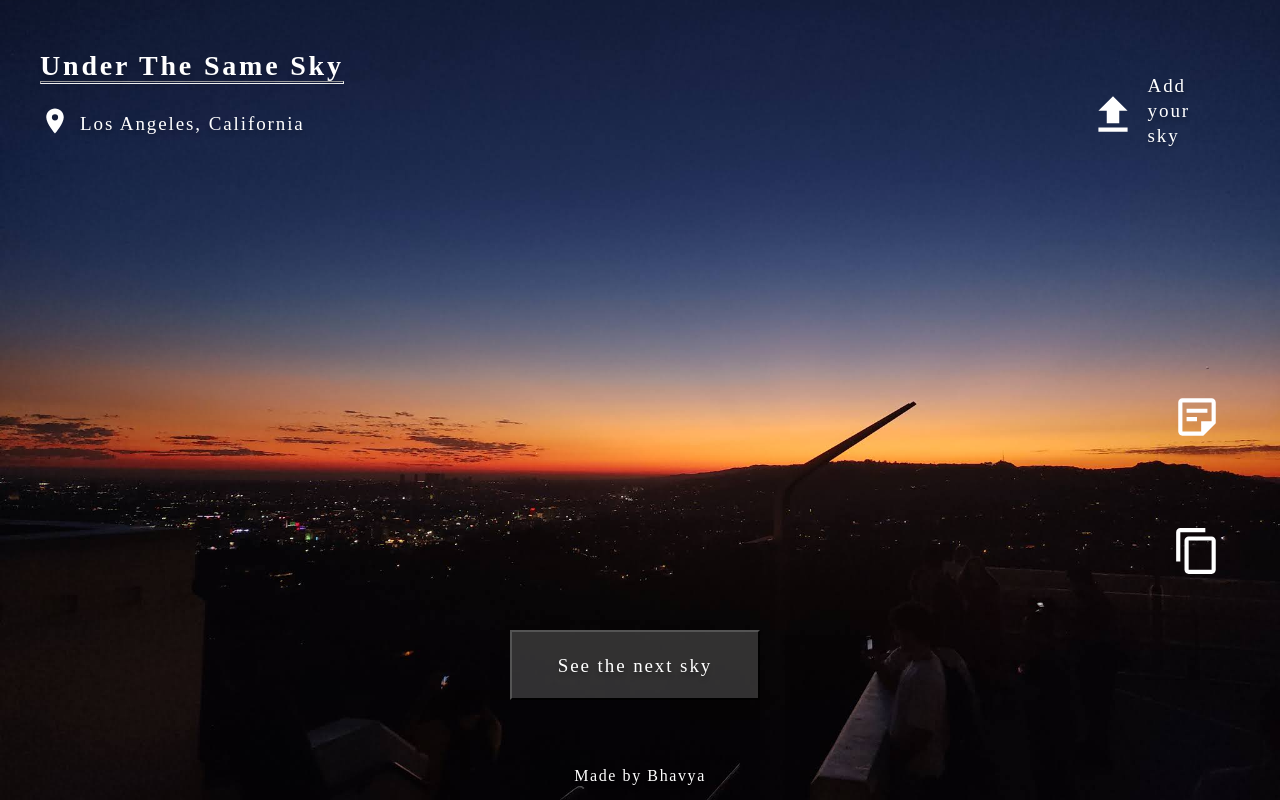
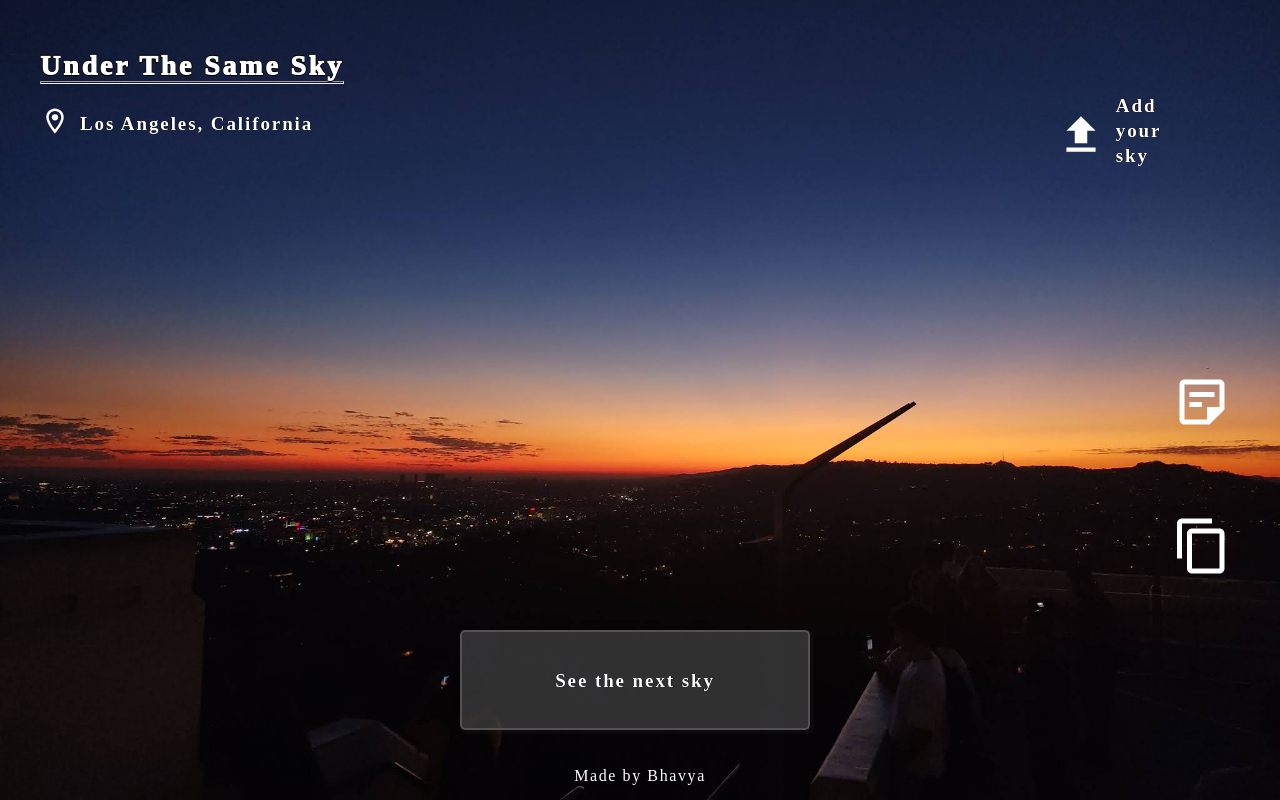
Before and after one commit to bhavjha/underthesamesky, a React (Create React App) app: page / in a window 1280 px wide. Built offline with nearby package versions, Linux system fonts and the light colour scheme; a web font is replaced by a local one.

Commit message:
text style for readability

```diff
--- a/src/Elements.css
+++ b/src/Elements.css
@@ -1,6 +1,7 @@
 .topnav {
     display: flex;
     flex-direction: row;
+    padding-right: 2%;
 }
 
 .title-location {
@@ -11,18 +12,20 @@
     flex-direction: column;
     margin-left: 40px;
     margin-right: 40px;
-    flex:3.3;
+    flex:3;
 
 }
 
 .title-add-sky {
     flex:1;
     padding: 10px;
+
+
 }
 
 .website-title {
     font-family: 'Source Serif Pro', serif;
-    font-weight: 600;
+    font-weight: 1000;
     font-size: 36px;
     line-height: 45px;
     letter-spacing: 0.1em;
@@ -30,7 +33,11 @@
     text-shadow: 0px 4px 4px rgba(0, 0, 0, 0.25);
     padding-top: 20px ;
     font-size: calc(12px + 2vmin);
-
+    text-shadow:
+    0.02em 0 black,
+    0 0.02em black,
+    -0.02em 0 black,
+    0 -0.02em black;
 }
 
 hr {
@@ -42,11 +49,16 @@ hr {
 .website-text {
     font-family: 'Source Serif Pro', serif;
     color: rgb(255, 255, 255);
-    font-weight: 400;
+    font-weight: 700;
     line-height: 25px;
     text-shadow: 0px 4px 4px rgba(0, 0, 0, 0.25);
     letter-spacing: 0.1em;
     font-size: calc(3px + 2vmin);
+    text-shadow:
+    0.02em 0 black,
+    0 0.02em black,
+    -0.02em 0 black,
+    0 -0.02em black;
 
 }
 
@@ -85,7 +97,8 @@ footer {
 .add-your-sky{
     display: flex;
     align-items: center;
-    margin-right: 40px;
+    margin-right: 20px;
+    margin-top: 40px;
 }
 
 #upload-icon {
@@ -174,15 +187,6 @@ button:hover{
     letter-spacing: 0.1em;
 }
 
-button {
-    height: 70px;
-    background-color: #4140407d;
-    width: 250px;
-    margin: 10px;
-    margin-left: 0px;
-    margin-bottom: 40px;
-}
-
 
 
 .modal-button-text {
--- a/src/Elements.js
+++ b/src/Elements.js
@@ -1,5 +1,5 @@
 import './Elements.css';
-import { MdLocationOn, MdOutlineContentCopy, MdOutlineStickyNote2, MdOutlineModeEditOutline } from "react-icons/md";
+import { MdOutlineLocationOn, MdOutlineContentCopy, MdOutlineStickyNote2, MdOutlineModeEditOutline } from "react-icons/md";
 import {IconContext} from "react-icons";
 
 import UploadImage from './UploadImage.js';
@@ -100,7 +100,7 @@ function changeSky() {
 //   return Math.floor(Math.random() * (max - min + 1) + min)
 // }
 
-    let rand = Math.floor(Math.random()*9 + 1);
+    let rand = Math.floor(Math.random()*20 + 1);
     skyURL = `https://firebasestorage.googleapis.com/v0/b/underthesamesky-1c1bd.appspot.com/o/files%2FIMG_${rand}.jpeg?alt=media&token=c14b5f1d-63bd-48e9-be95-15a94de0477a`
     console.log("new sky number = ", rand);
 
@@ -139,13 +139,10 @@ function changeSky() {
         console.log("ERROR! metadata of this sky is not there?");
         document.getElementById('sky-location').innerText = "Find it yourself :P";
         currentNote = "They did not talk about this sky :/";
+        changeSky();
       });
 
 
-}
-
-function displayNotes() {
-//display all notes - add modal
 }
 
 
@@ -171,9 +168,9 @@ function Elements() {
           <hr/>
           </div>
           <div className='location'>
-            <IconContext.Provider value={{ style: {fontSize: '30px', color: "rgb(255,255,255)"}}}>
+            <IconContext.Provider value={{ style: {fontSize: '30px', color: "rgb(255,255,255)", outline: "black"}}}>
             <div id='location-icon'>
-                <MdLocationOn />
+                <MdOutlineLocationOn />
             </div>
             </IconContext.Provider>
             <p className="website-text" id="sky-location">Los Angeles, California</p>
@@ -188,47 +185,18 @@ function Elements() {
       <div className='midnav'>
 
         <div className="side-nav add-sky-note" onClick={() => elementToNote()}>
-        {/* onClick={displayNotes} */}
             <Note elementToNote={data}/>
         </div>
 
 
         <div className="tooltip side-nav add-sky-note" onClick={() => {navigator.clipboard.writeText(skyURL); alert("Link to sky copied to clipboard")}}>
             <span className="icon-tooltiptext">Copy link</span>
-            <IconContext.Provider value={{ style: {fontSize: '50px', color: "rgb(255,255,255)"}}}>
+            <IconContext.Provider value={{ style: {fontSize: '60px', color: "rgb(255,255,255)"}}}>
             <div id='copy-link-icon'>
                 <MdOutlineContentCopy />
             </div>
             </IconContext.Provider>
         </div>
-{/*
-
-            <div className="tooltip side-nav add-sky-note" onClick={() => setShow(true)}>
-                <span className="icon-tooltiptext">Add your note to this sky!</span>
-                <IconContext.Provider value={{ style: {fontSize: '50px', color: "rgb(255,255,255)"}}}>
-                <div id='add-sky-note-icon'>
-                    <MdOutlineModeEditOutline />
-                </div>
-                </IconContext.Provider>
-            </div>
-            <div className="add-sky-note-modal">
-                <RandomlyPositionedModal
-                        show={show}
-                        onHide={() => setShow(false)}
-                        renderBackdrop={renderBackdrop}
-                        aria-labelledby="modal-label"
-                    >
-                    <div>
-
-                        <label htmlFor="sky-note" className='modal-text' >Describe this sky, tell us what you think</label>
-                        <input type="text" id="sky-note" name="sky-note" className='modal-text' required></input>
-                        <br></br><br></br>
-                        <button className='modal-button-text upload-note-button' onClick={handleNoteUpload}>Done</button>
-                        <p className='modal-text'>Press escape key to close the popup</p>
-                    </div>
-                    </RandomlyPositionedModal>
-            </div> */}
-
 
       </div>
       <div className='bottomnav'>
--- a/src/UploadImage.css
+++ b/src/UploadImage.css
@@ -20,6 +20,7 @@
 #upload-icon {
     padding-top: 14px;
     padding-right: 10px;
+
 }
 
 
@@ -33,13 +34,16 @@
 }
 
 button {
-    height: 70px;
+    height: 100px;
     background-color: #5d5d5d82;
-    width: 250px;
+    width: 350px;
     font-size: 20px;
     margin: 10px;
     margin-left: 0px;
     margin-bottom: 40px;
+    border: 2px solid #5d5d5dc0;
+    box-shadow: 2px 2px 2px 2px rgba(52, 52, 52, 0.153);
+    border-radius: 5px;
 }
 
 .modal-button-text {
--- a/src/UploadImage.js
+++ b/src/UploadImage.js
@@ -125,7 +125,6 @@ function UploadImage() {
     return (
       <>
       <div className="upload-image-modal">
-
         <div className='add-your-sky' onClick={() => setShow(true)}>
             <IconContext.Provider value={{ style: {fontSize: '50px', color: "rgb(255,255,255)"}}}>
             <div id='upload-icon'>
@@ -150,7 +149,7 @@ function UploadImage() {
                     <input type="text" id="city-location-alt" name="city-location-alt" className='modal-text' required></input>
                     <br></br><br></br>
                     <button className='modal-button-text upload-to-firebase' onClick={handleUpload}>Upload my sky</button>
-                    <p className='modal-text'>Press escape key to close the popup</p>
+                    <p className='modal-text'>(Press escape key to close the popup)</p>
                 </div>
                 </RandomlyPositionedModal>
             </div>
```
Also changed, not shown: src/Note.js (+8 -3 lines), 1 other file (tests, documents, lock files or other folders).
